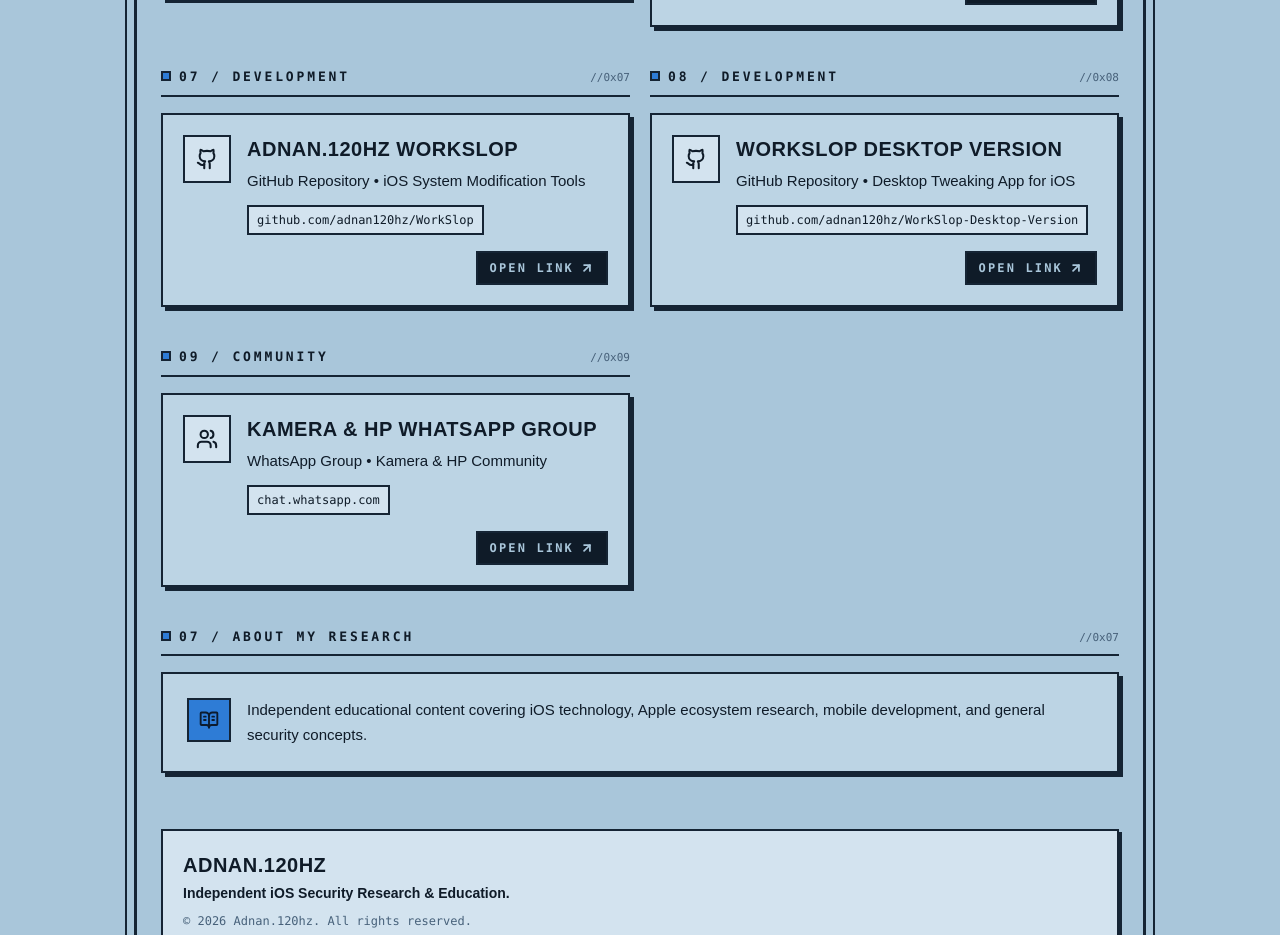
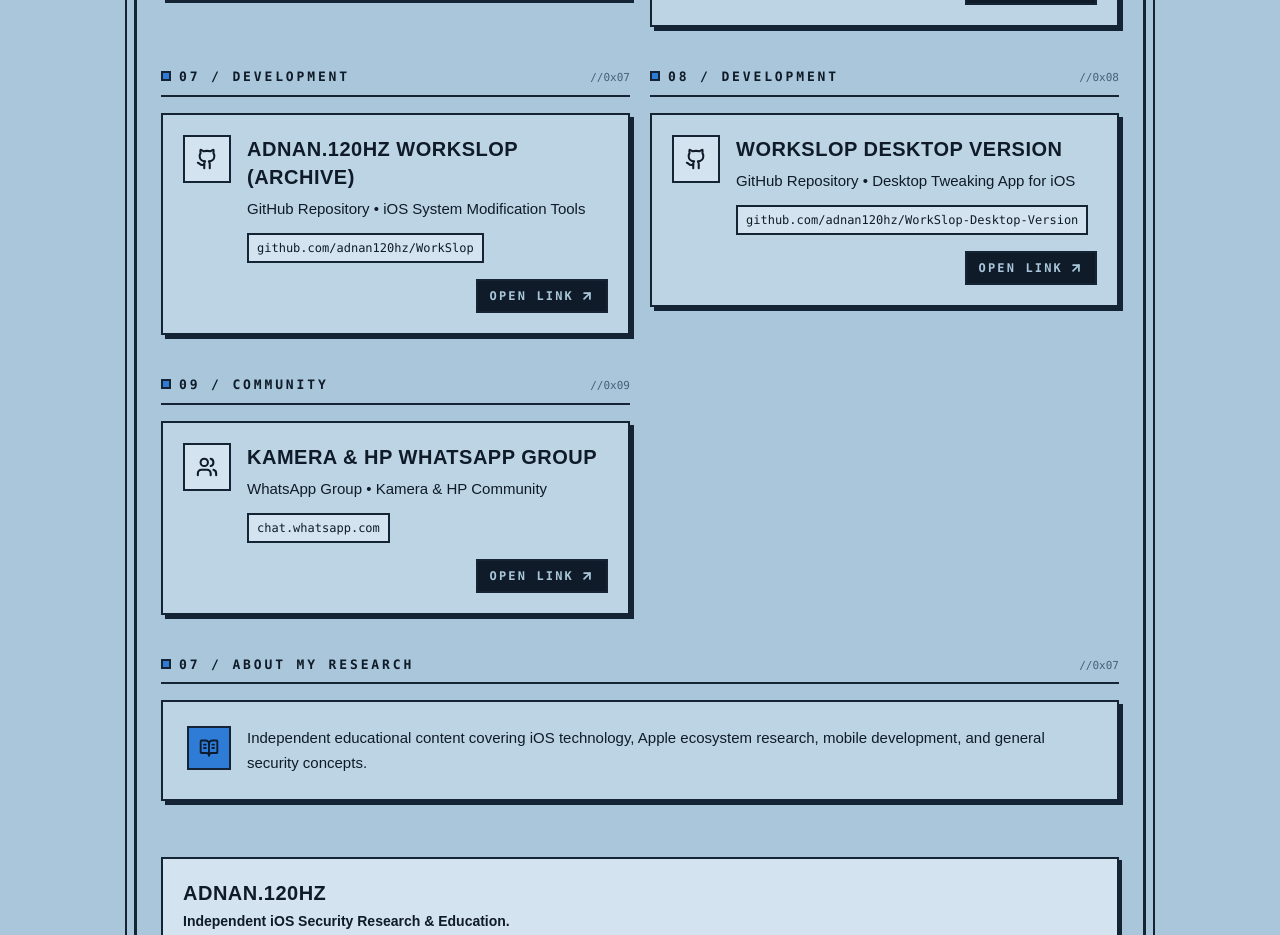
Before and after one commit to adnan120hz/adnan120hz, a Next.js app: page / in a window 1280 px wide. Shown: the part 1440-2375 px from the top of the page. Built offline with nearby package versions, Linux system fonts and the light colour scheme.

Commit message:
Rename link WorkSlop jadi (Archive)

```diff
--- a/data/links.ts
+++ b/data/links.ts
@@ -96,7 +96,7 @@
     id: "workslop",
     sectionNo: "07",
     sectionKey: "development",
-    title: "Adnan.120hz WorkSlop",
+    title: "Adnan.120hz WorkSlop (Archive)",
     descriptionKey: "links.workslop.description",
     url: "https://github.com/adnan120hz/WorkSlop",
     urlLabel: "github.com/adnan120hz/WorkSlop",
```
